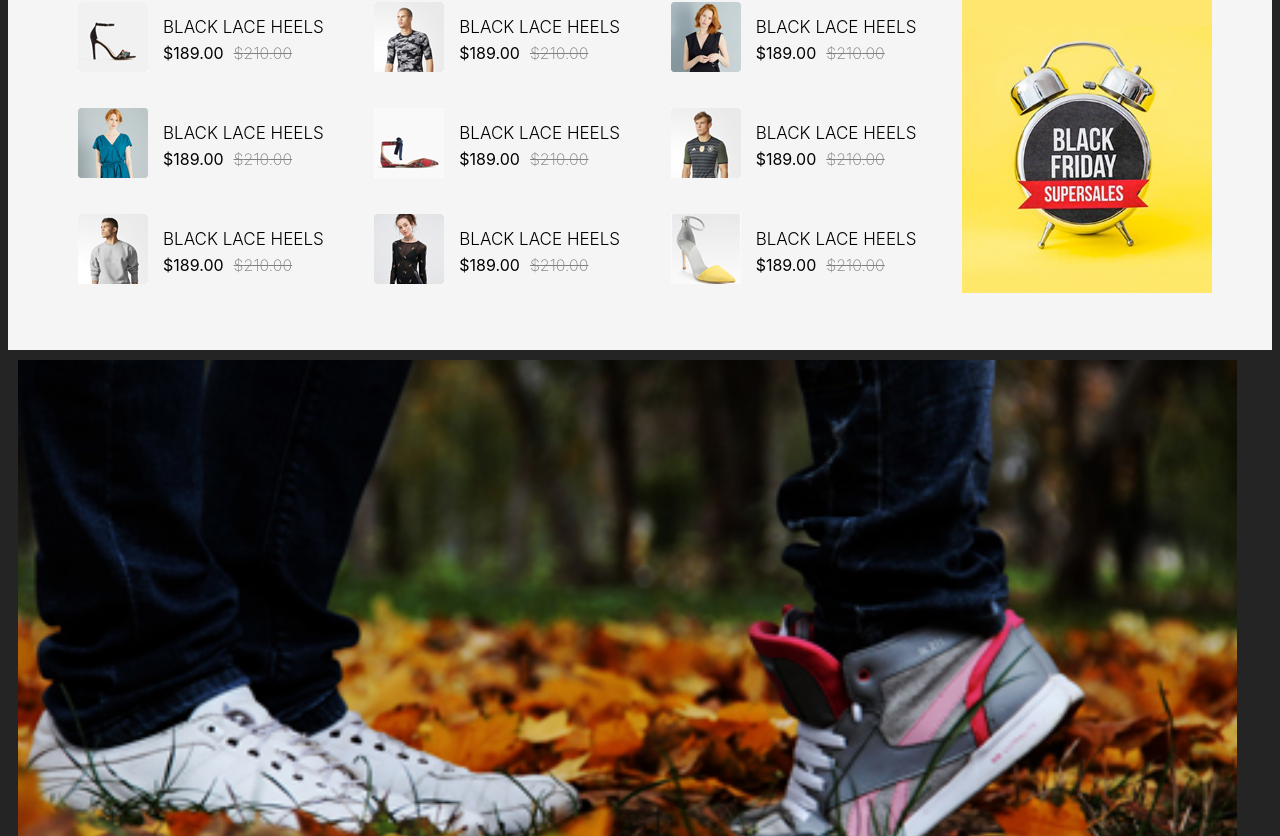
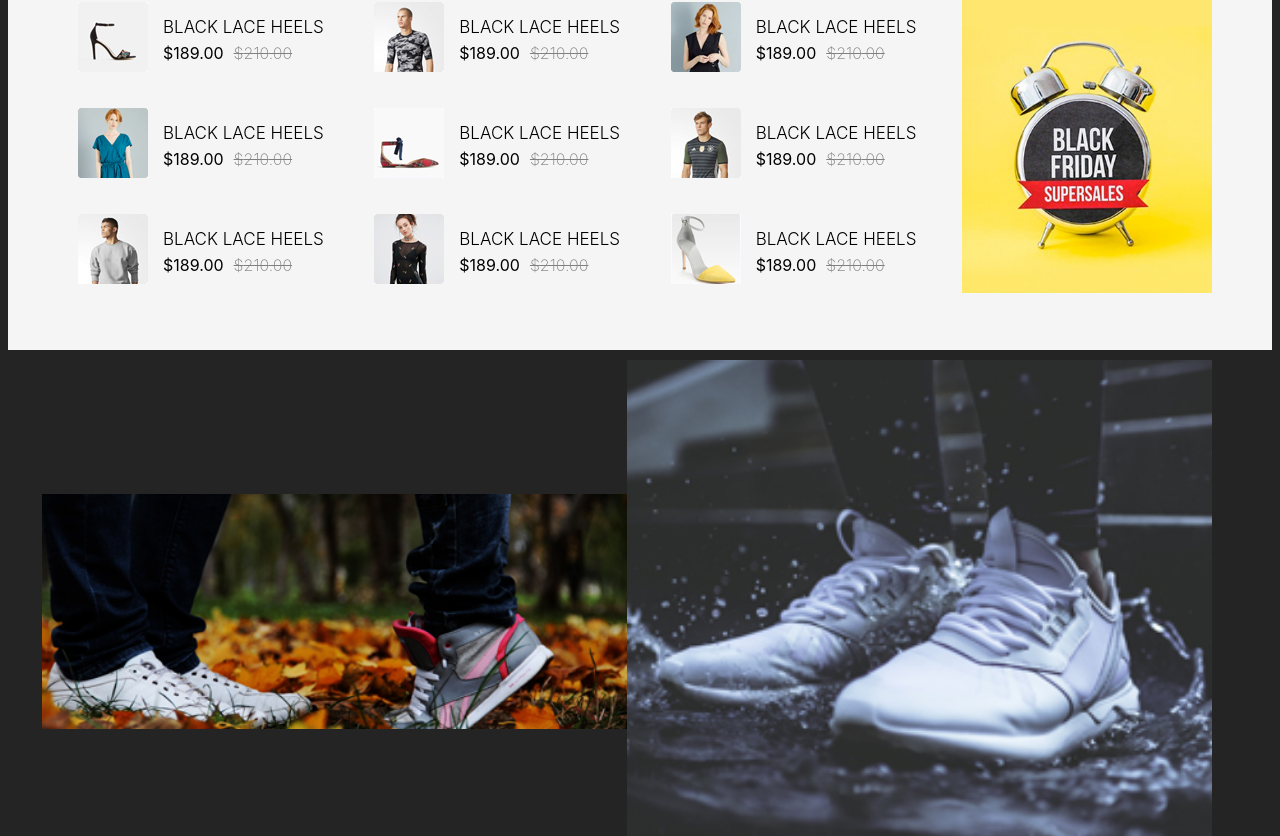
Before and after one commit to BridgetKas/ShoeStore, a React (Vite) app: page / in a window 1280 px wide. Shown: the part 1964-2800 px from the top of the page. Built offline with nearby package versions, Linux system fonts and the light colour scheme.

Commit message:
Added Deals Component

```diff
--- a/src/components/overLayShoes/overlay.module.css
+++ b/src/components/overLayShoes/overlay.module.css
@@ -6,6 +6,7 @@
     gap:20px;
     padding:10px;
     width:95%;
+    flex-wrap:wrap;
 }
 
 .imageContainer {
@@ -25,3 +26,15 @@
     }
 
 }
+
+
+@media (min-width:768px) {
+    .mainContainer {
+        flex-direction:row;
+        gap:0px;
+    }
+
+    .imageContainer {
+        width:48%;
+    }
+}
```
